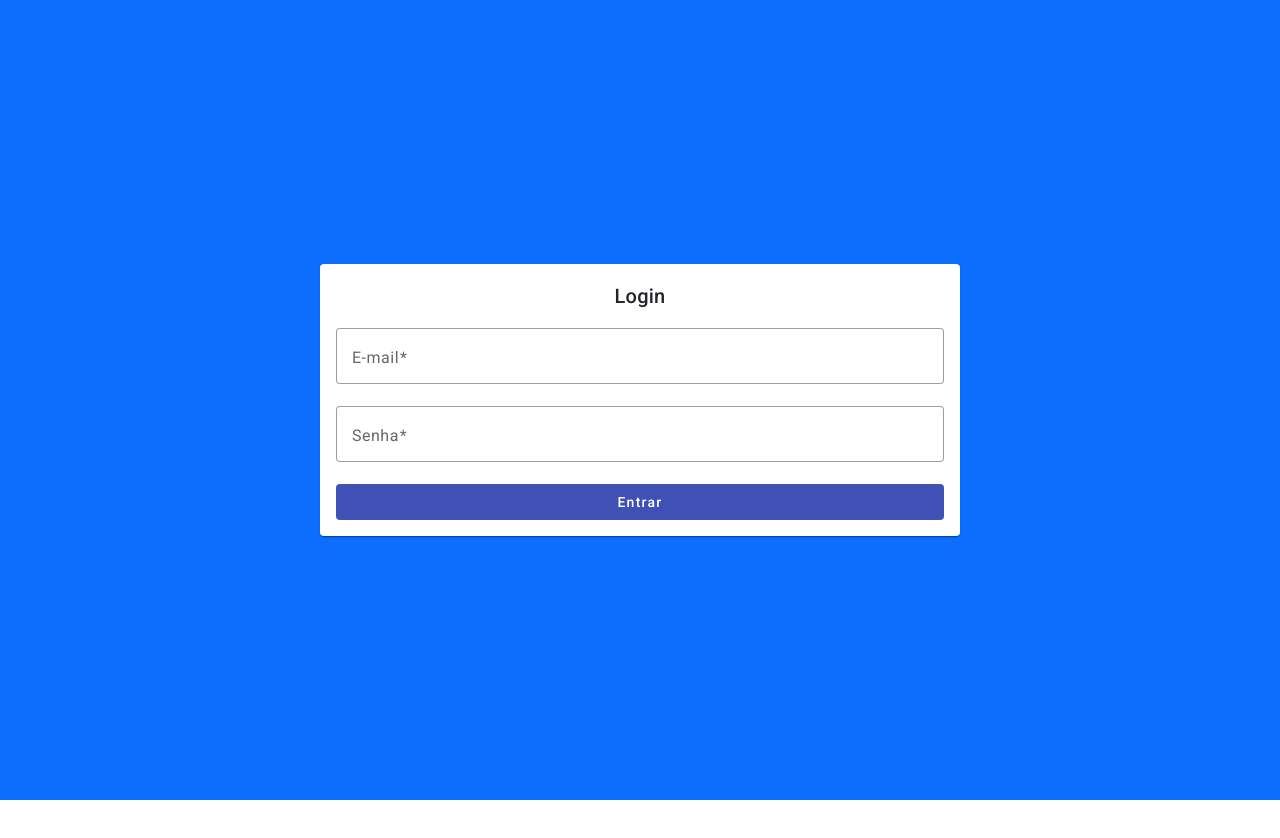
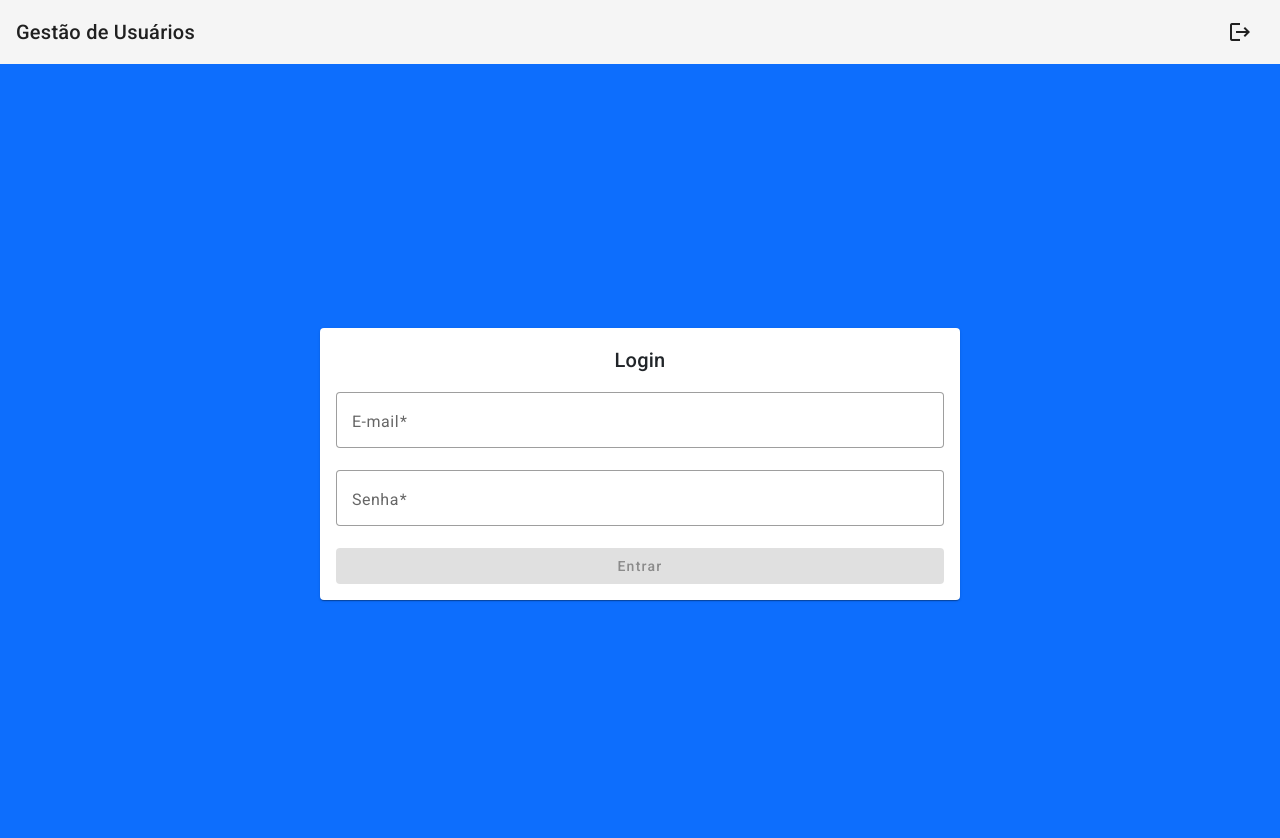
Before and after one commit to emanuelmarcolongo/angular-crud, an Angular app: page /login in a window 1280 px wide. Shown: the top 838 px of the page. Before the commit the page ends 800 px from the top, so only its background shows below. Built offline with nearby package versions, Linux system fonts and the light colour scheme; data requests are answered from the project's data file.

Commit message:
feat: logout in header + disable login click if form is invalid

```diff
--- a/src/app/app.component.html
+++ b/src/app/app.component.html
@@ -4,5 +4,5 @@
   <app-header></app-header>
   <app-users [users]="users"></app-users>
 </ng-container> -->
-
+<app-header></app-header>
 <router-outlet></router-outlet>
--- a/src/app/components/header/header.component.html
+++ b/src/app/components/header/header.component.html
@@ -1,7 +1,7 @@
 <mat-toolbar>
   <div class="d-flex justify-content-between align-items-center w-100">
     <span> Gestão de Usuários</span>
-    <button mat-icon-button>
+    <button (click)="handleLogout()" mat-icon-button>
       <mat-icon> logout </mat-icon>
     </button>
   </div>
--- a/src/app/components/header/header.component.ts
+++ b/src/app/components/header/header.component.ts
@@ -1,10 +1,15 @@
 import { Component } from '@angular/core';
+import { Router } from '@angular/router';
 
 @Component({
   selector: 'app-header',
   templateUrl: './header.component.html',
-  styleUrls: ['./header.component.scss']
+  styleUrls: ['./header.component.scss'],
 })
 export class HeaderComponent {
-
+  constructor(private router: Router) {}
+  handleLogout() {
+    localStorage.removeItem('User');
+    this.router.navigate(['login']);
+  }
 }
--- a/src/app/components/login/login.component.html
+++ b/src/app/components/login/login.component.html
@@ -21,6 +21,7 @@
           </mat-error>
         </mat-form-field>
         <button
+          disabled="!loginForm.invalid"
           mat-flat-button
           color="primary"
           class="w-100"
```
